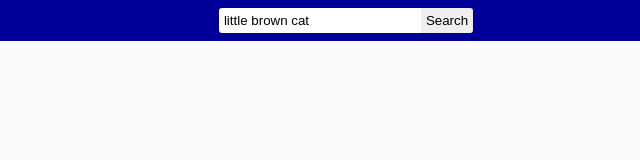
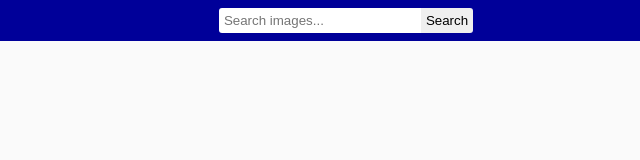
Before and after one commit to julgrabar/goit-js-hw-11, a website built with Parcel: page src/index.html in a window 1280 px wide. Shown: the full height of the page, 294-934 px from the left. Built offline with nearby package versions, Linux system fonts and the light colour scheme.

Commit message:
Update index.html

```diff
--- a/src/index.html
+++ b/src/index.html
@@ -14,7 +14,6 @@
         name="searchQuery"
         autocomplete="off"
         placeholder="Search images..."
-        value="little brown cat"
       />
       <button type="submit" class="search">Search</button>
     </form>
```
